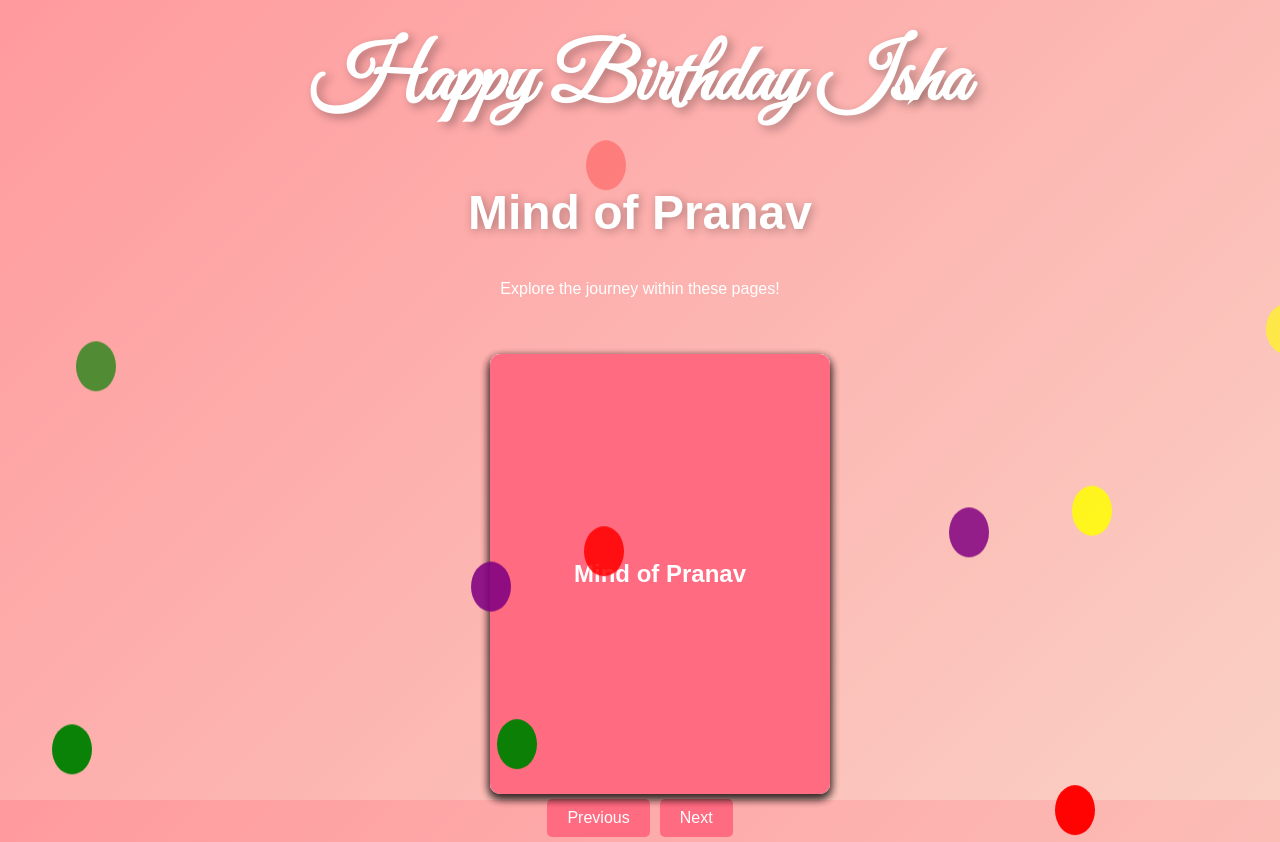
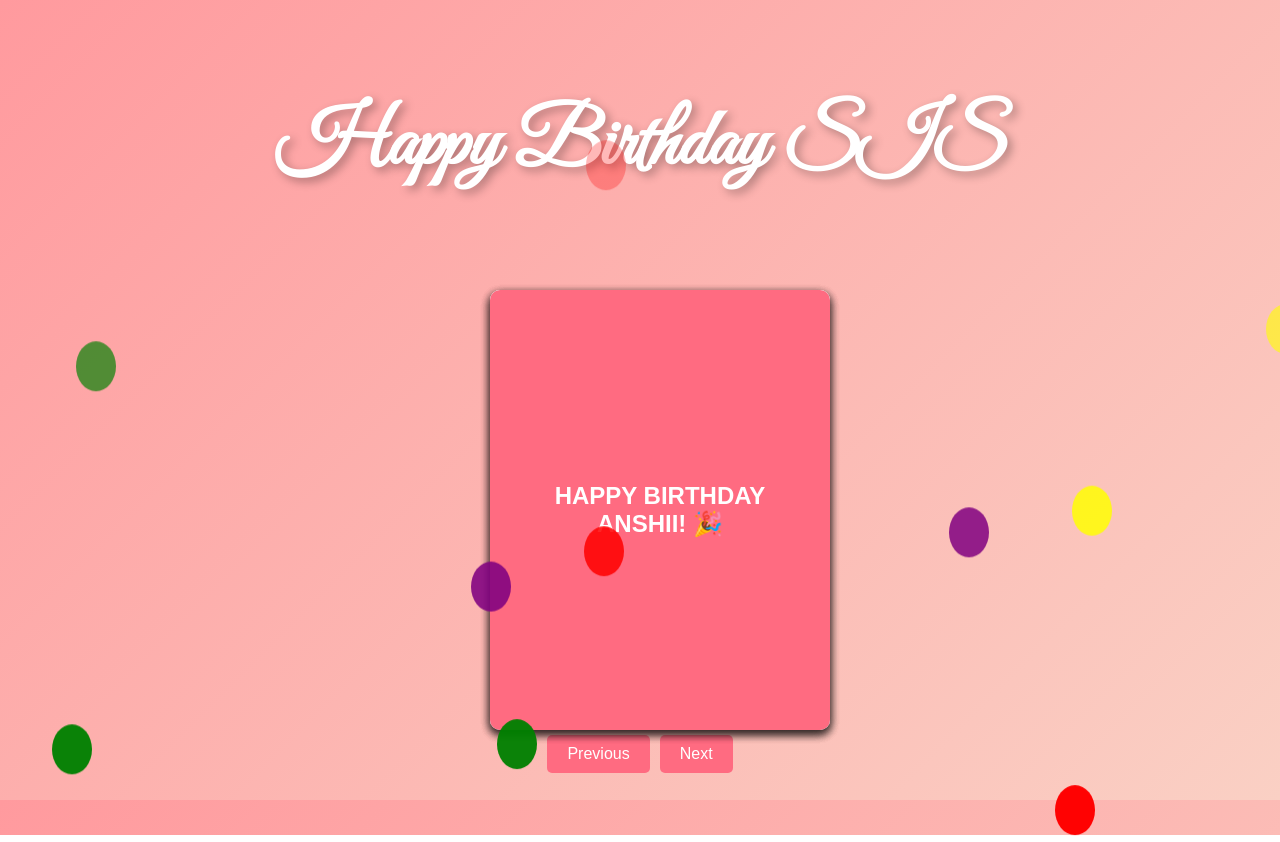
Before and after one commit to Pranav23020/pranav, a plain HTML site: page index.html in a window 1280 px wide. Shown: the top 842 px of the page. Drawn offline with Linux system fonts and the light colour scheme.

Commit message:
index.html

```diff
--- a/index.html
+++ b/index.html
@@ -117,17 +117,17 @@
 </head>
 <body>
     <div class="container">
-        <h1>Happy Birthday Isha</h1>
-        <h2>Mind of Pranav</h2>
-        <p>Explore the journey within these pages!</p>
+        <h1>Happy Birthday SIS</h1>
+
     </div>
     <div class="book-container">
         <div class="book" id="book">
-            <div class="page cover">Mind of Pranav</div>
-            <div class="page">Happy Birthday my lady!</div>
-            <div class="page">I knew I hurt you so much and I didn't even say sorry properly. Sorry, madam ji.</div>
-            <div class="page">But today is your day. Enjoy your day and shine like a star.</div>
-            <div class="page">Have an amazing day! I don't have much to say because I don't know what to say, and yeah, I'm sorry again. Please forgive me.</div>
+           <div class="page cover">HAPPY BIRTHDAY ANSHII! 🎉</div>
+<div class="page">Happy Birthday to my favorite lil sis! 💖 You are a bundle of joy and the brightest star in my life.</div>
+<div class="page">Today is all about you—so laugh, dance, and celebrate like the queen you are! 👑✨</div>
+<div class="page">May your day be filled with happiness, love, and everything that makes you smile. Keep shining! 🌟</div>
+<div class="page">I may not always have the perfect words, but just know you are deeply loved. Wishing you the best birthday ever! 🎂💕</div>
+
         </div>
         <div class="controls">
             <button class="button" onclick="prevPage()">Previous</button>
```
